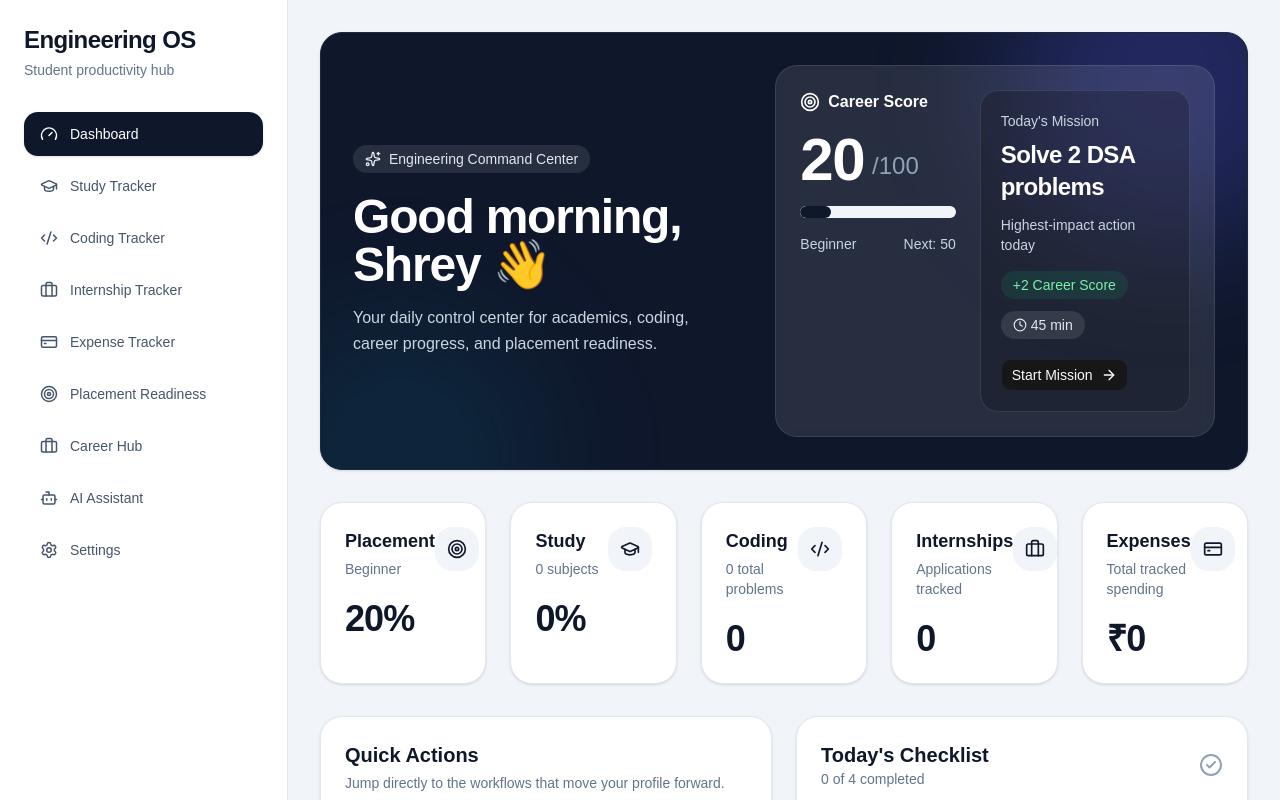
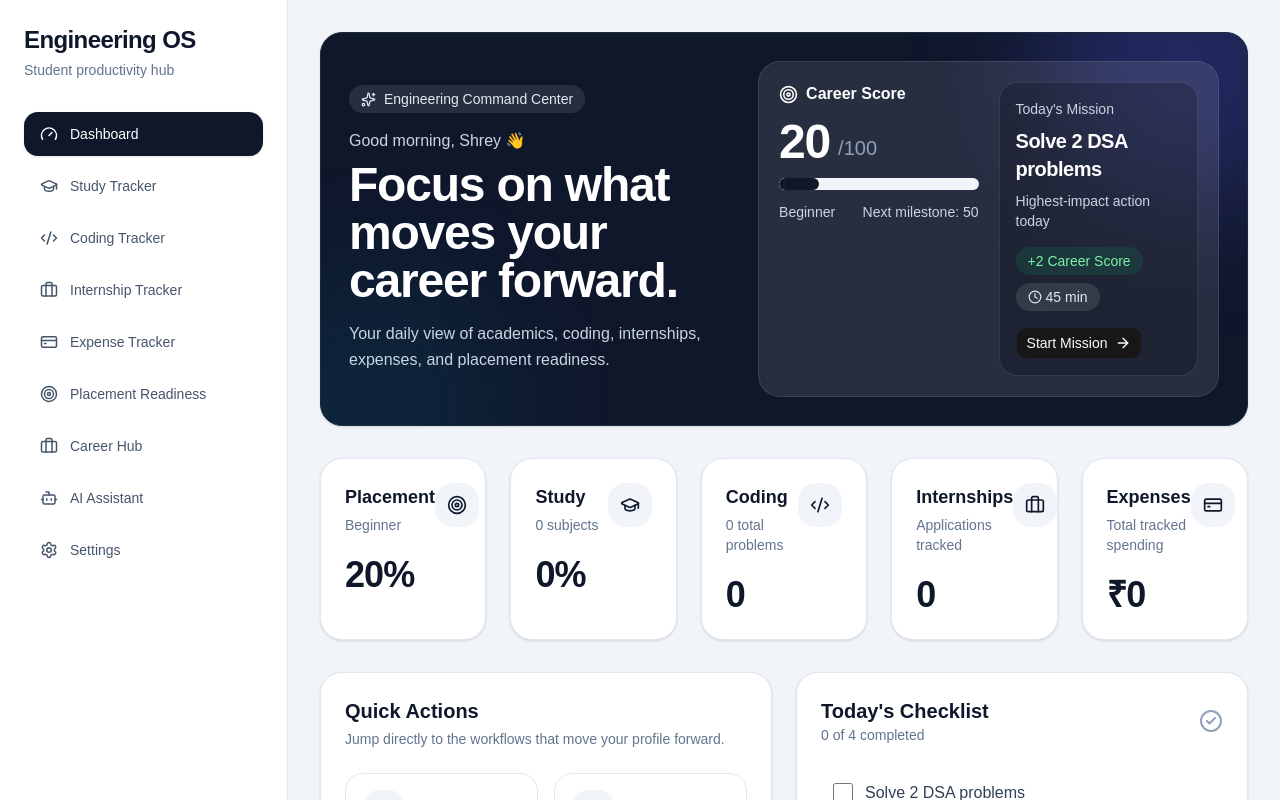
Before and after one commit to SHREYA-DASS926/engineering-os, a React (Vite) app: page / in a window 1280 px wide. Shown: the top 800 px of the page. Built offline with nearby package versions, Linux system fonts and the light colour scheme.

Commit message:
style(dashboard): polish hero section

```diff
--- a/src/features/dashboard/components/HeroBanner.tsx
+++ b/src/features/dashboard/components/HeroBanner.tsx
@@ -21,58 +21,60 @@ function HeroBanner({ score, level, mission }: HeroBannerProps) {
 
   return (
     <motion.div
-      initial={{ opacity: 0, y: 16 }}
+      initial={{ opacity: 0, y: 14 }}
       animate={{ opacity: 1, y: 0 }}
-      transition={{ duration: 0.35 }}
+      transition={{ duration: 0.3 }}
     >
-      <Card variant="dark" className="relative overflow-hidden p-8">
-        <div className="absolute -top-28 -right-20 h-80 w-80 rounded-full bg-indigo-500/25 blur-3xl" />
-        <div className="absolute -bottom-32 -left-16 h-72 w-72 rounded-full bg-cyan-500/10 blur-3xl" />
+      <Card variant="dark" className="relative overflow-hidden p-7">
+        <div className="absolute -top-28 -right-20 h-72 w-72 rounded-full bg-indigo-500/25 blur-3xl" />
+        <div className="absolute -bottom-28 -left-20 h-64 w-64 rounded-full bg-cyan-500/10 blur-3xl" />
 
-        <div className="relative grid grid-cols-1 xl:grid-cols-[1fr_1.15fr] gap-10 items-center">
+        <div className="relative grid grid-cols-1 xl:grid-cols-[0.9fr_1.1fr] gap-8 items-center">
           <div>
-            <div className="inline-flex items-center gap-2 rounded-full bg-white/10 px-3 py-1 text-sm text-slate-200 mb-5">
-              <Sparkles size={16} />
+            <div className="inline-flex items-center gap-2 rounded-full bg-white/10 px-3 py-1 text-sm text-slate-200 mb-4">
+              <Sparkles size={15} />
               Engineering Command Center
             </div>
 
+            <p className="text-slate-300 mb-2">Good morning, Shrey 👋</p>
+
             <h1 className="text-4xl lg:text-5xl font-bold tracking-tight mb-4">
-              Good morning, Shrey 👋
+              Focus on what moves your career forward.
             </h1>
 
             <p className="text-slate-300 max-w-xl leading-relaxed">
-              Your daily control center for academics, coding, career progress,
-              and placement readiness.
+              Your daily view of academics, coding, internships, expenses, and
+              placement readiness.
             </p>
           </div>
 
-          <div className="rounded-3xl bg-white/10 border border-white/10 p-6 backdrop-blur">
-            <div className="grid grid-cols-1 lg:grid-cols-[0.85fr_1.15fr] gap-6">
+          <div className="rounded-3xl bg-white/10 border border-white/10 p-5 backdrop-blur">
+            <div className="grid grid-cols-1 lg:grid-cols-2 gap-5">
               <div>
-                <div className="flex items-center gap-2 mb-4">
-                  <Target size={20} />
+                <div className="flex items-center gap-2 mb-3">
+                  <Target size={19} />
                   <span className="font-semibold">Career Score</span>
                 </div>
 
-                <div className="flex items-end gap-2 mb-4">
-                  <span className="text-6xl font-bold tracking-tight">
+                <div className="flex items-end gap-2 mb-3">
+                  <span className="text-5xl font-bold tracking-tight">
                     {score}
                   </span>
-                  <span className="text-2xl text-slate-400 mb-2">/100</span>
+                  <span className="text-xl text-slate-400 mb-1">/100</span>
                 </div>
 
                 <ProgressBar value={score} />
 
-                <div className="mt-4 flex items-center justify-between text-sm text-slate-300">
+                <div className="mt-3 flex items-center justify-between text-sm text-slate-300">
                   <span>{level}</span>
-                  <span>Next: {nextMilestone}</span>
+                  <span>Next milestone: {nextMilestone}</span>
                 </div>
               </div>
 
-              <div className="rounded-2xl bg-black/20 border border-white/10 p-5">
+              <div className="rounded-2xl bg-black/20 border border-white/10 p-4">
                 <p className="text-sm text-slate-300 mb-2">Today's Mission</p>
 
-                <h3 className="text-2xl font-bold tracking-tight mb-3">
+                <h3 className="text-xl font-bold tracking-tight mb-2">
                   {mission.title}
                 </h3>
 
@@ -80,7 +82,7 @@ function HeroBanner({ score, level, mission }: HeroBannerProps) {
                   {mission.description}
                 </p>
 
-                <div className="flex flex-wrap gap-3 mb-5">
+                <div className="flex flex-wrap gap-2 mb-4">
                   <span className="rounded-full bg-green-400/10 text-green-300 px-3 py-1 text-sm">
                     {mission.estimatedGain}
                   </span>
```
